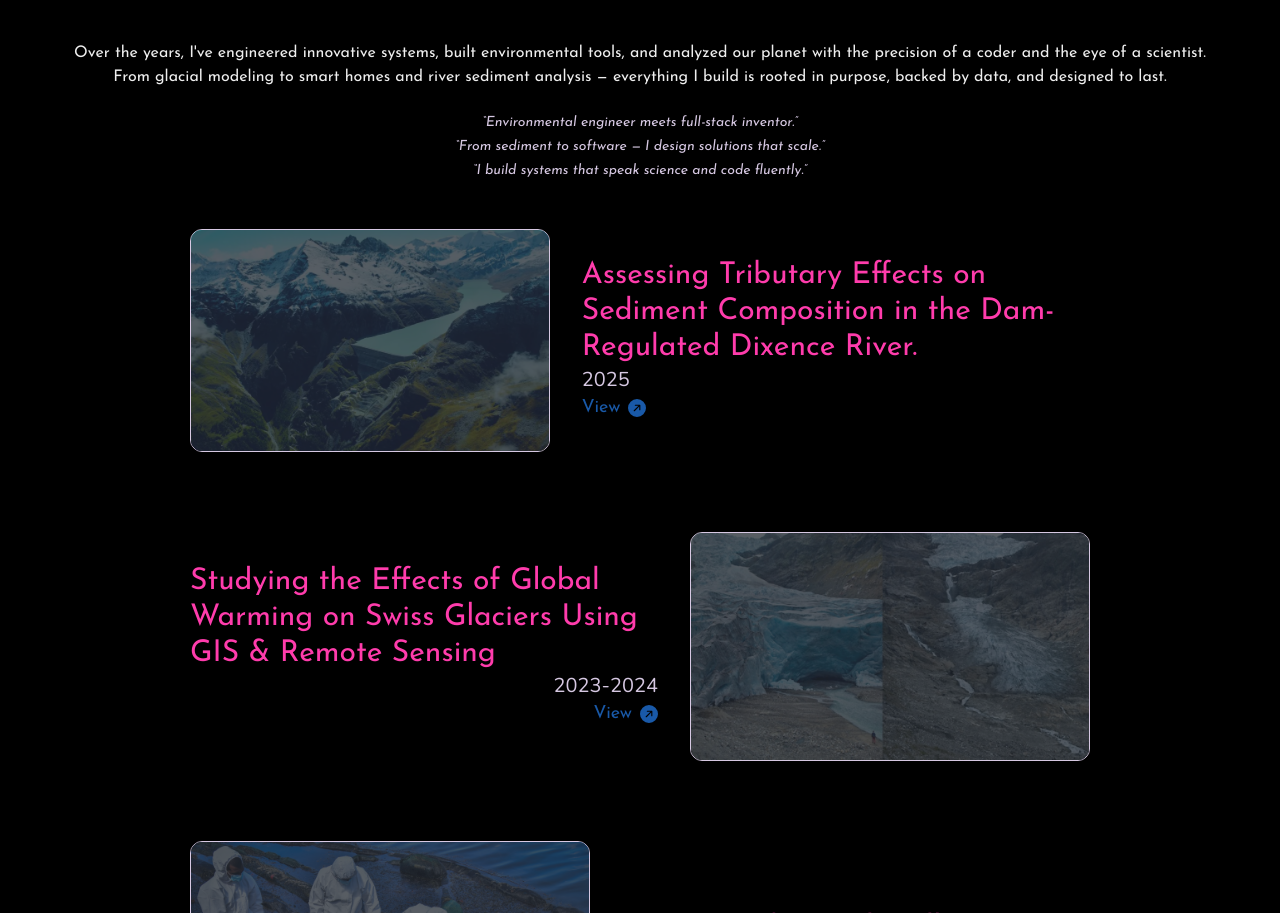
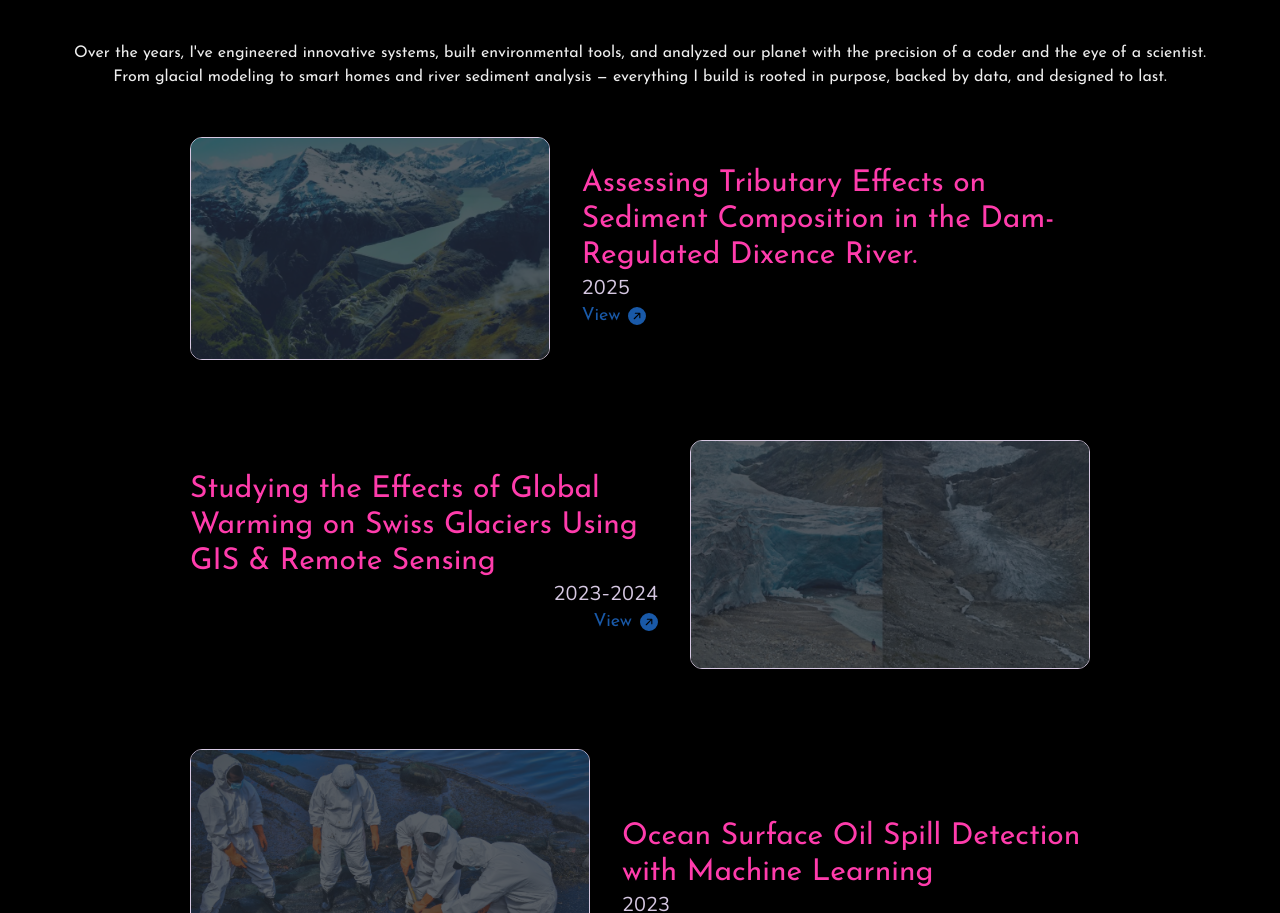
Before and after one commit to michmazbout/portfolio, a React (Vite) app: page / in a window 1280 px wide. Shown: the part 4228-5141 px from the top of the page. Built offline with nearby package versions, Linux system fonts and the light colour scheme; a web font is replaced by a local one.

Commit message:
fixed preview

```diff
--- a/src/components/projectsSection/ProjectsText.jsx
+++ b/src/components/projectsSection/ProjectsText.jsx
@@ -8,12 +8,6 @@ const ProjectsText = () => {
         <br />
         From glacial modeling to smart homes and river sediment analysis —
         everything I build is rooted in purpose, backed by data, and designed to last.
-
-        <div className="mt-6 text-lavenderMist text-sm italic space-y-1">
-          <p>“Environmental engineer meets full-stack inventor.”</p>
-          <p>“From sediment to software — I design solutions that scale.”</p>
-          <p>“I build systems that speak science and code fluently.”</p>
-        </div>
       </p>
     </div>
   );
```
